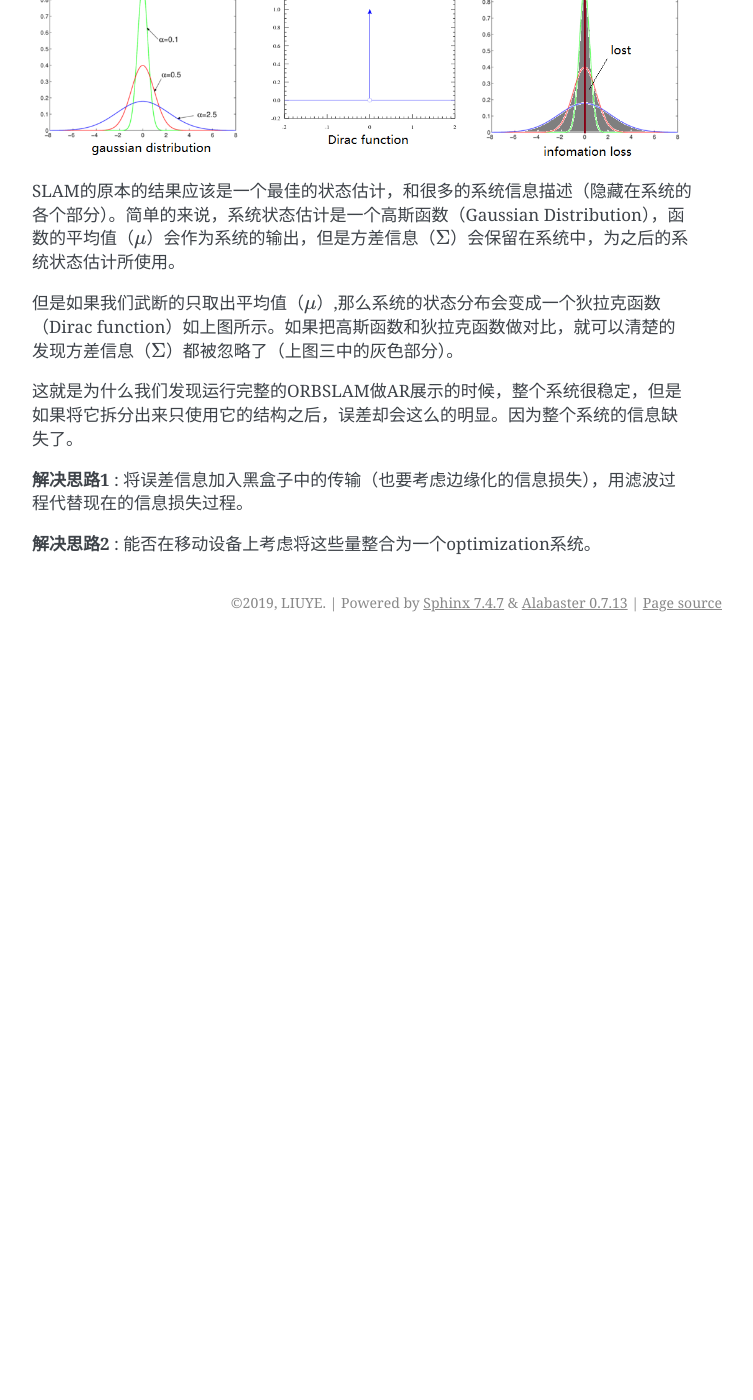
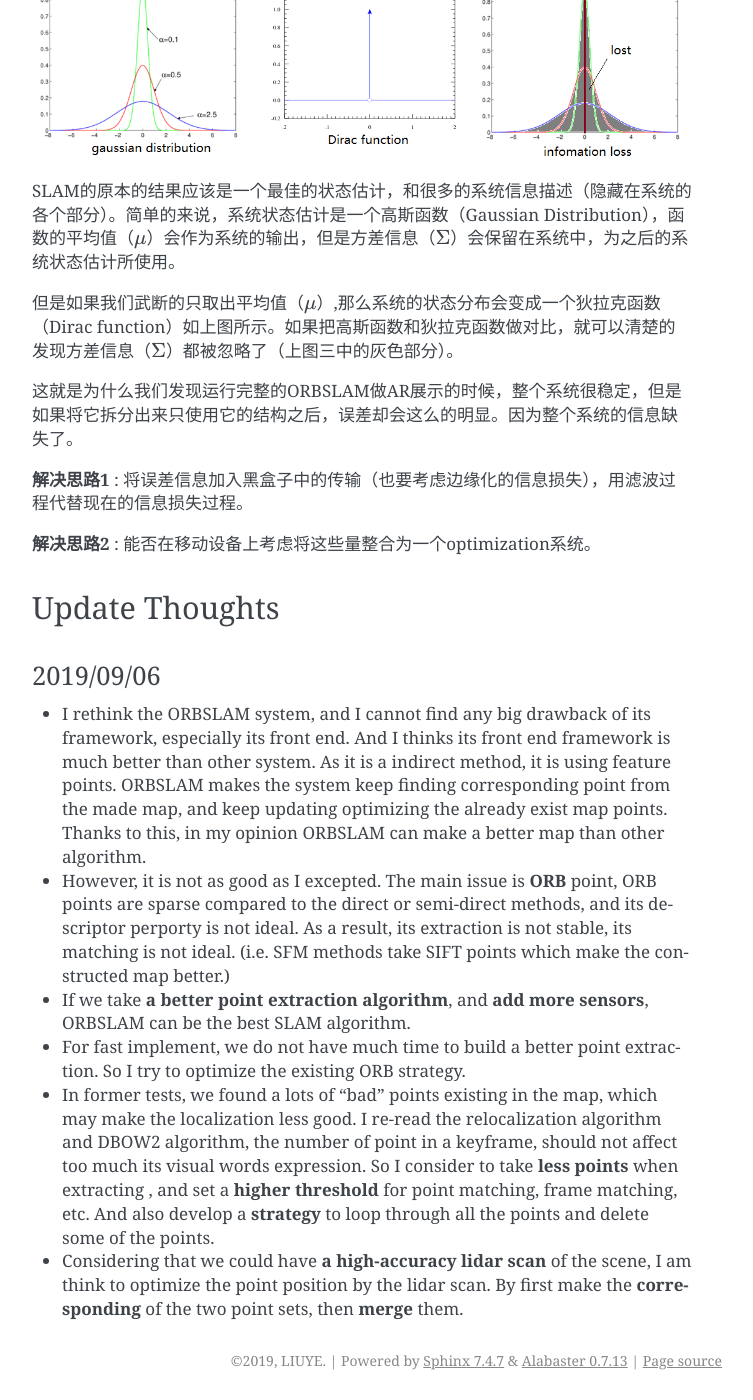
Before and after one commit to gggliuye/VIO, a Sphinx documentation site: the page built from docs/UnitySc/unityShadowCreator.rst, in a window 1280 px wide and 1400 px high, scrolled down 13086 px. Shown: the whole window, without its empty margins (388-1141 px from the left). Built offline with Sphinx 7.4.7, drawn with Linux system fonts in a browser that asks for light colours; before the commit the page ends 13728 px from its top, so only the background shows below that; some of the changed text lies outside the part shown.

Commit message:
Update unityShadowCreator.rst

```diff
--- a/docs/UnitySc/unityShadowCreator.rst
+++ b/docs/UnitySc/unityShadowCreator.rst
@@ -413,3 +413,17 @@ SLAM的原本的结果应该是一个最佳的状态估计，和很多的系统
 **解决思路1** : 将误差信息加入黑盒子中的传输（也要考虑边缘化的信息损失），用滤波过程代替现在的信息损失过程。
 
 **解决思路2** : 能否在移动设备上考虑将这些量整合为一个optimization系统。
+
+
+Update Thoughts
+-----------------------
+
+2019/09/06
+~~~~~~~~~~~~~~~~~~
+* I rethink the ORBSLAM system, and I cannot find any big drawback of its framework, especially its front end. And I thinks its front end framework is much better than other system. As it is a indirect method, it is using feature points. ORBSLAM makes the system keep finding corresponding point from the made map, and keep updating optimizing the already exist map points. Thanks to this, in my opinion ORBSLAM can make a better map than other algorithm.
+* However, it is not as good as I excepted. The main issue is **ORB** point, ORB points are sparse compared to the direct or semi-direct methods, and its descriptor perporty is not ideal. As a result, its extraction is not stable, its matching is not ideal. (i.e. SFM methods take SIFT points which make the constructed map better.)
+* If we take **a better point extraction algorithm**, and **add more sensors**, ORBSLAM can be the best SLAM algorithm.
+
+* For fast implement, we do not have much time to build a better point extraction. So I try to optimize the existing ORB strategy.
+* In former tests, we found a lots of "bad" points existing in the map, which may make the localization less good. I re-read the relocalization algorithm and DBOW2 algorithm, the number of point in a keyframe, should not affect too much its visual words expression. So I consider to take **less points** when extracting , and set a **higher threshold** for point matching, frame matching, etc. And also develop a **strategy** to loop through all the points and delete some of the points.
+* Considering that we could have **a high-accuracy lidar scan** of the scene, I am think to optimize the point position by the lidar scan. By first make the **corresponding** of the two point sets, then **merge** them.
```
